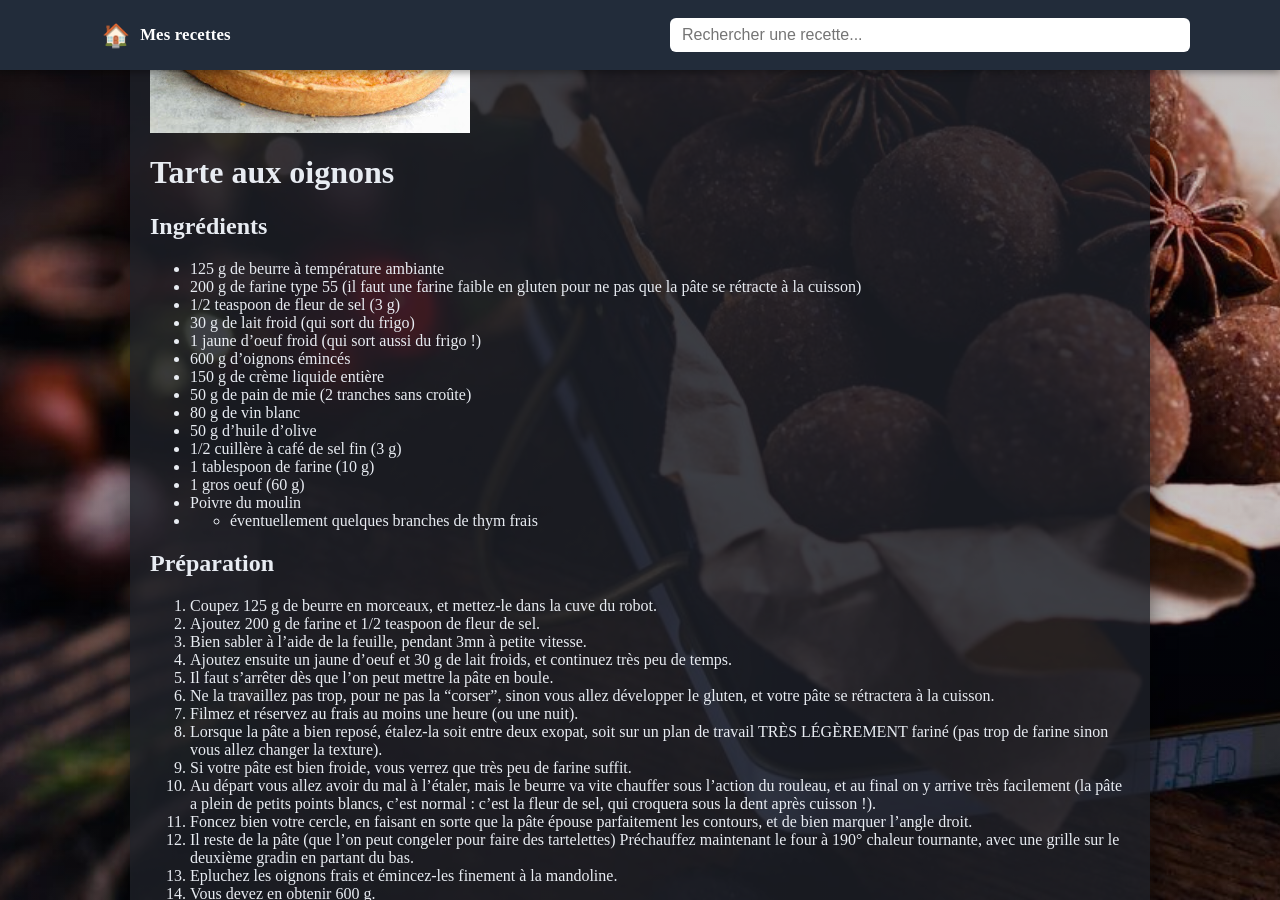
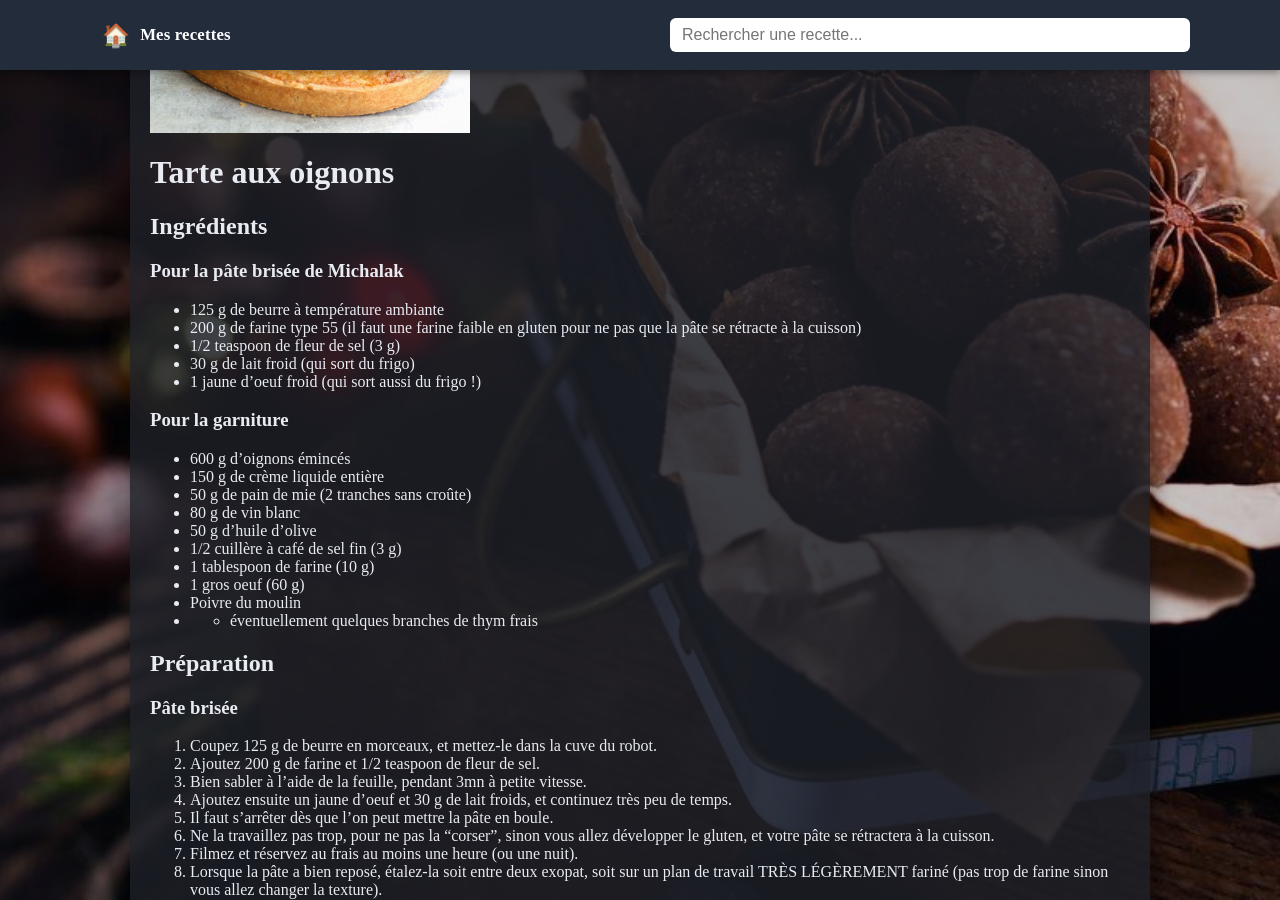
Before and after one commit to phlered/recettes, a Jekyll site: the page built from _recettes/tarte_aux_oignons.md, in a window 1280 px wide and 900 px high, scrolled down 211 px. Built offline with Jekyll 4.4.1, drawn with Linux system fonts in a browser that asks for light colours; some of the changed lines change nothing that is shown.

Commit message:
Restructure tarte aux oignons avec groupes d'ingrédients et étapes

```diff
--- a/_recettes/tarte_aux_oignons.md
+++ b/_recettes/tarte_aux_oignons.md
@@ -5,11 +5,13 @@ source: "https://recettesb.blogspot.com/2020/03/title-tarte-aux-oignons-descript
 date: "2025-12-23"
 image: "{{ site.baseurl }}/images/tarte_aux_oignons.jpg"
 ingredients:
+  - "Pour la pâte brisée de Michalak :"
   - "125 g de beurre à température ambiante"
   - "200 g de farine type 55 (il faut une farine faible en gluten pour ne pas que la pâte se rétracte à la cuisson)"
   - "1/2 teaspoon de fleur de sel (3 g)"
   - "30 g de lait froid (qui sort du frigo)"
   - "1 jaune d'oeuf froid (qui sort aussi du frigo !)"
+  - "Pour la garniture :"
   - "600 g d'oignons émincés"
   - "150 g de crème liquide entière"
   - "50 g de pain de mie (2 tranches sans croûte)"
@@ -27,11 +29,16 @@ ingredients:
 
 ## Ingrédients
 
+### Pour la pâte brisée de Michalak
+
 - 125 g de beurre à température ambiante
 - 200 g de farine type 55 (il faut une farine faible en gluten pour ne pas que la pâte se rétracte à la cuisson)
 - 1/2 teaspoon de fleur de sel (3 g)
 - 30 g de lait froid (qui sort du frigo)
 - 1 jaune d'oeuf froid (qui sort aussi du frigo !)
+
+### Pour la garniture
+
 - 600 g d'oignons émincés
 - 150 g de crème liquide entière
 - 50 g de pain de mie (2 tranches sans croûte)
@@ -45,6 +52,8 @@ ingredients:
 
 ## Préparation
 
+### Pâte brisée
+
 1. Coupez 125 g de beurre en morceaux, et mettez-le dans la cuve du robot.
 2. Ajoutez 200 g de farine et 1/2 teaspoon de fleur de sel.
 3. Bien sabler à l'aide de la feuille, pendant 3mn à petite vitesse.
@@ -57,14 +66,17 @@ ingredients:
 10. Au départ vous allez avoir du mal à l'étaler, mais le beurre va vite chauffer sous l'action du rouleau, et au final on y arrive très facilement (la pâte a plein de petits points blancs, c'est normal : c'est la fleur de sel, qui croquera sous la dent après cuisson !).
 11. Foncez bien votre cercle, en faisant en sorte que la pâte épouse parfaitement les contours, et de bien marquer l'angle droit.
 12. Il reste de la pâte (que l'on peut congeler pour faire des tartelettes) Préchauffez maintenant le four à 190° chaleur tournante, avec une grille sur le deuxième gradin en partant du bas.
-13. Epluchez les oignons frais et émincez-les finement à la mandoline.
-14. Vous devez en obtenir 600 g.
-15. Versez alors 80 g de vin blanc sur 50 g de pain de mie (deux tranches sans croûte).
-16. Mélangez bien pour obtenir une pâte liquide.
-17. Mélangez un oeuf avec 1/2 teaspoon de sel fin et trois tours de moulin à poivre.
-18. Ajoutez ensuite 1 tablespoon de farine.
-19. Mélangez bien pour ne pas qu'il y ait trop de grumeaux.
-20. Ajoutez 150 g de crème liquide.
+
+### Garniture et cuisson
+
+1. Epluchez les oignons frais et émincez-les finement à la mandoline.
+2. Vous devez en obtenir 600 g.
+3. Versez alors 80 g de vin blanc sur 50 g de pain de mie (deux tranches sans croûte).
+4. Mélangez bien pour obtenir une pâte liquide.
+5. Mélangez un oeuf avec 1/2 teaspoon de sel fin et trois tours de moulin à poivre.
+6. Ajoutez ensuite 1 tablespoon de farine.
+7. Mélangez bien pour ne pas qu'il y ait trop de grumeaux.
+8. Ajoutez 150 g de crème liquide.
 
 _Merci à Boris pour le partage_
 
```
